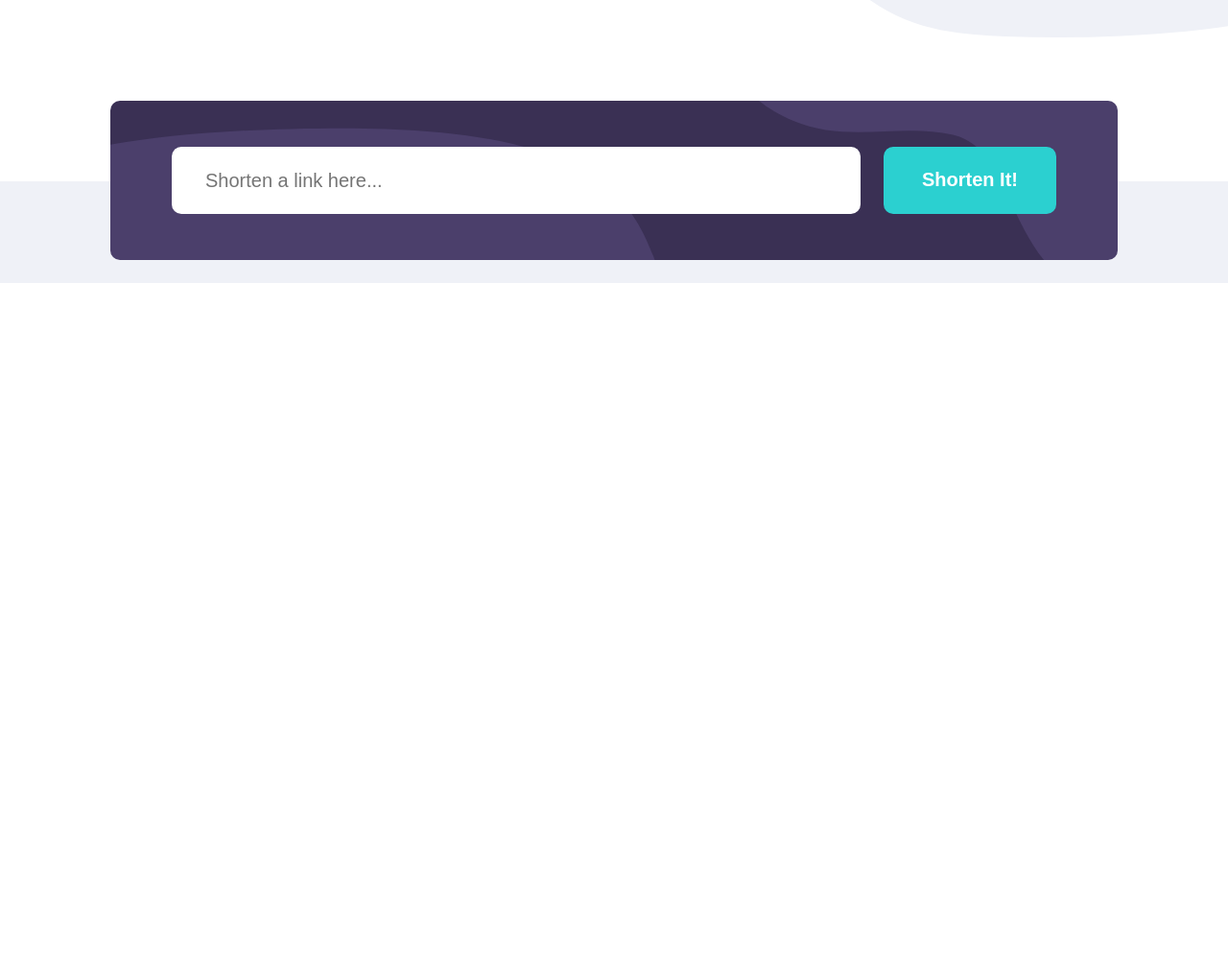
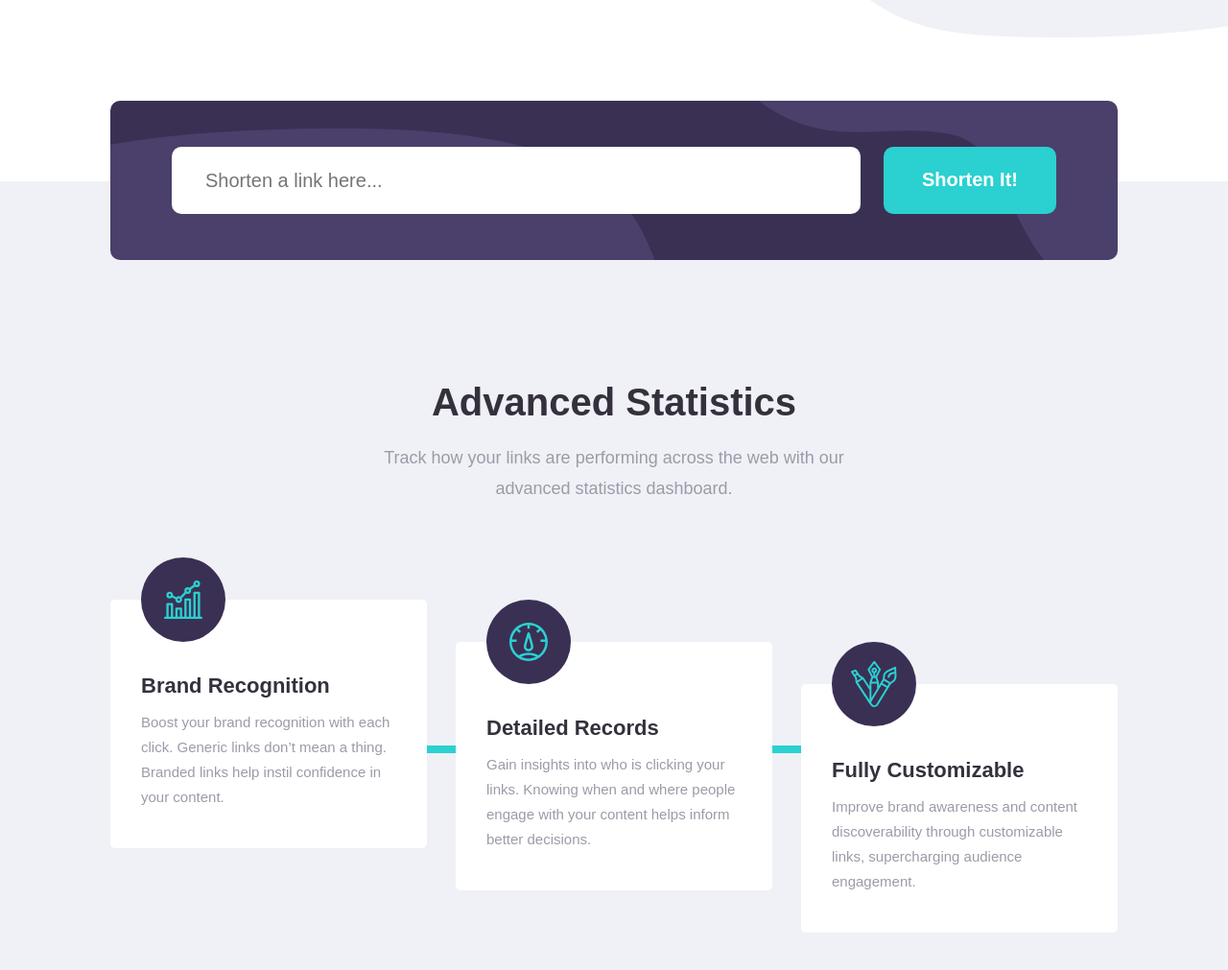
Before and after one commit to ammoriddin/shortly, a plain HTML site: page index.html in a window 1280 px wide. Shown: the part 608-1619 px from the top of the page at 96% size. Before the commit the page ends 903 px from the top, so only its background shows below. Drawn offline with Linux system fonts and the light colour scheme.

Commit message:
Add index-features

```diff
--- a/css/styles.css
+++ b/css/styles.css
@@ -361,3 +361,103 @@ select:-webkit-autofill:focus {
   text-decoration: none;
   color: var(--accent-color);
 }
+
+
+/* Index-Features */
+.index-features {
+  padding-top: 100px;
+  padding-bottom: 120px;
+  background-color: var(--light-bg);
+}
+
+.index-features__top {
+  max-width: 540px;
+  margin-left: auto;
+  margin-right: auto;
+  margin-bottom: 100px;
+  text-align: center;
+}
+
+.index-featurs__title {
+  margin-top: 0;
+  margin-bottom: 18px;
+  font-size: 40px;
+  line-height: 48px;
+  color: var(--text-color-dark);
+}
+
+.index-features__top-info {
+  margin: 0;
+  font-size: 18px;
+  line-height: 32px;
+}
+
+.index-features__list {
+  position: relative;
+  z-index: 1;
+  display: flex;
+  align-items: flex-start;
+  padding: 0;
+  margin: 0;
+  list-style: none;
+}
+
+.index-features__list::before {
+  content: "";
+  position: absolute;
+  z-index: -1;
+  left: 0;
+  top: 152px;
+  width: 100%;
+  height: 8px;
+  background-color: var(--accent-color);
+}
+
+.index-features__item {
+  width: 350px;
+  position: relative;
+}
+
+.index-features__item:not(:last-child) {
+  margin-right: 30px;
+}
+
+.index-features__item:nth-child(2) {
+  margin-top: 44px;
+}
+
+.index-features__item:nth-child(3) {
+  margin-top: 88px;
+}
+
+.index-feature {
+  padding: 77px 32px 40px;
+  border-radius: 5px;
+  background-color: #fff;
+}
+
+.index-feature__icon-wrapper {
+  display: flex;
+  align-items: center;
+  justify-content: center;
+  position: absolute;
+  left: 32px;
+  top: 0;
+  transform: translateY(-44px);
+  width: 88px;
+  height: 88px;
+  border-radius: 50%;
+  background-color: #3a3054;
+}
+
+.index-feature__title {
+  margin-top: 0;
+  margin-bottom: 12px;
+  font-size: 22px;
+  line-height: normal;
+  color: var(--text-color-dark);
+}
+
+.index-feature__info {
+  margin: 0;
+}
--- a/index.html
+++ b/index.html
@@ -94,7 +94,44 @@
 
 
       <!-- Index-Features -->
+      <section class="index-features">
+        <div class="container">
+          <div class="index-features__top">
+            <h2 class="index-featurs__title">Advanced Statistics</h2>
+            <p class="index-features__top-info">Track how your links are performing across the web with our advanced statistics dashboard.</p>
+          </div>
 
+          <ul class="index-features__list">
+            <li class="index-features__item index-feature">
+              <div class="index-feature__icon-wrapper">
+                <img class="index-feature__icon" src="./img/brand-recognition.svg" alt="Line chart icon" width="40" height="40">
+              </div>
+              <h3 class="index-feature__title">Brand Recognition</h3>
+              <p class="index-feature__info">
+                Boost your brand recognition with each click. Generic links don’t mean a thing. Branded links help instil confidence in your content.
+              </p>
+            </li>
+            <li class="index-features__item index-feature">
+              <div class="index-feature__icon-wrapper">
+                <img class="index-feature__icon" src="./img/detailed-records.svg" alt="Line chart icon" width="40" height="40">
+              </div>
+              <h3 class="index-feature__title">Detailed Records</h3>
+              <p class="index-feature__info">
+                Gain insights into who is clicking your links. Knowing when and where people engage with your content helps inform better decisions.
+              </p>
+            </li>
+            <li class="index-features__item index-feature">
+              <div class="index-feature__icon-wrapper">
+                <img class="index-feature__icon" src="./img/customizable.svg" alt="Line chart icon" width="48" height="48">
+              </div>
+              <h3 class="index-feature__title">Fully Customizable</h3>
+              <p class="index-feature__info">
+                Improve brand awareness and content discoverability through customizable links, supercharging audience engagement.
+              </p>
+            </li>
+          </ul>
+        </div>
+      </section>
     </div>
   </main>
 
--- a/js/main.js
+++ b/js/main.js
@@ -15,6 +15,7 @@ if (elUrlShortner) {
     if (evt.target.matches(".js-copy-short-linkbutton")) {
       evt.target.textContent = "Copied!"
       evt.target.style.backgroundColor = "#3A3054"
+      navigator.clipboard.writeText(evt.target.previousElementSibling.textContent);
 
       setTimeout(() => {
         evt.target.textContent = "Copy"
```
Also changed, not shown: img/brand-recognition.svg (added), img/customizable.svg (added), img/detailed-records.svg (added).
